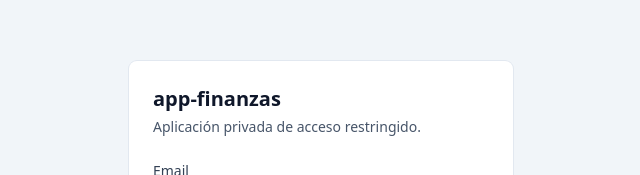
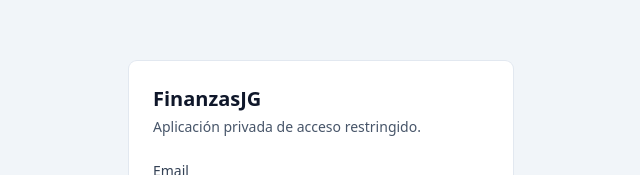
Before and after one commit to juanpbrizo/FinanzasJG, a React (Vite) app: page /#/login in a window 1280 px wide. Shown: the part 169-344 px from the top of the page, without its empty margins (319-959 px from the left). Built offline with nearby package versions, Linux system fonts and the light colour scheme; no server answers.

Commit message:
Cambio Nombre FinanzasJG

```diff
--- a/index.html
+++ b/index.html
@@ -4,7 +4,7 @@
     <meta charset="UTF-8" />
     <link rel="icon" type="image/svg+xml" href="/favicon.svg" />
     <meta name="viewport" content="width=device-width, initial-scale=1.0" />
-    <title>app-finanzas</title>
+    <title>FinanzasJG</title>
   </head>
   <body>
     <div id="root"></div>
--- a/package.json
+++ b/package.json
@@ -1,5 +1,5 @@
 {
-  "name": "app-finanzas",
+  "name": "FinanzasJG",
   "private": true,
   "version": "0.0.0",
   "type": "module",
--- a/src/components/AppLayout.jsx
+++ b/src/components/AppLayout.jsx
@@ -31,7 +31,7 @@
       {/* Header Desktop */}
       <header className="hidden sm:block border-b border-slate-200 bg-white">
         <div className="mx-auto flex max-w-5xl flex-wrap items-center gap-4 px-4 sm:px-6 py-3">
-          <span className="font-semibold text-slate-900">app-finanzas</span>
+          <span className="font-semibold text-slate-900">FinanzasJG</span>
           <nav className="flex flex-1 flex-wrap gap-1">
             {LINKS.map(({ to, label }) => (
               <NavLink key={to} to={to} className={linkClass}>
@@ -49,7 +49,7 @@
       {/* Header Mobile */}
       <header className="sm:hidden border-b border-slate-200 bg-white sticky top-0 z-40">
         <div className="flex items-center justify-between px-4 py-3">
-          <span className="font-semibold text-slate-900">app-finanzas</span>
+          <span className="font-semibold text-slate-900">FinanzasJG</span>
           <Button variant="secondary" size="sm" onClick={() => signOut()}>
             Salir
           </Button>
--- a/src/features/auth/LoginPage.jsx
+++ b/src/features/auth/LoginPage.jsx
@@ -36,7 +36,7 @@
   return (
     <div className="flex min-h-screen items-center justify-center bg-slate-100 p-6">
       <div className="w-full max-w-sm rounded-lg bg-white p-6 shadow-sm ring-1 ring-slate-200">
-        <h1 className="text-xl font-semibold text-slate-900">app-finanzas</h1>
+        <h1 className="text-xl font-semibold text-slate-900">FinanzasJG</h1>
         <p className="mt-1 text-sm text-slate-600">Aplicación privada de acceso restringido.</p>
 
         <form onSubmit={handleSubmit} className="mt-6 space-y-4">
```
Also changed, not shown: 2 other files (tests, documents, lock files or other folders).
